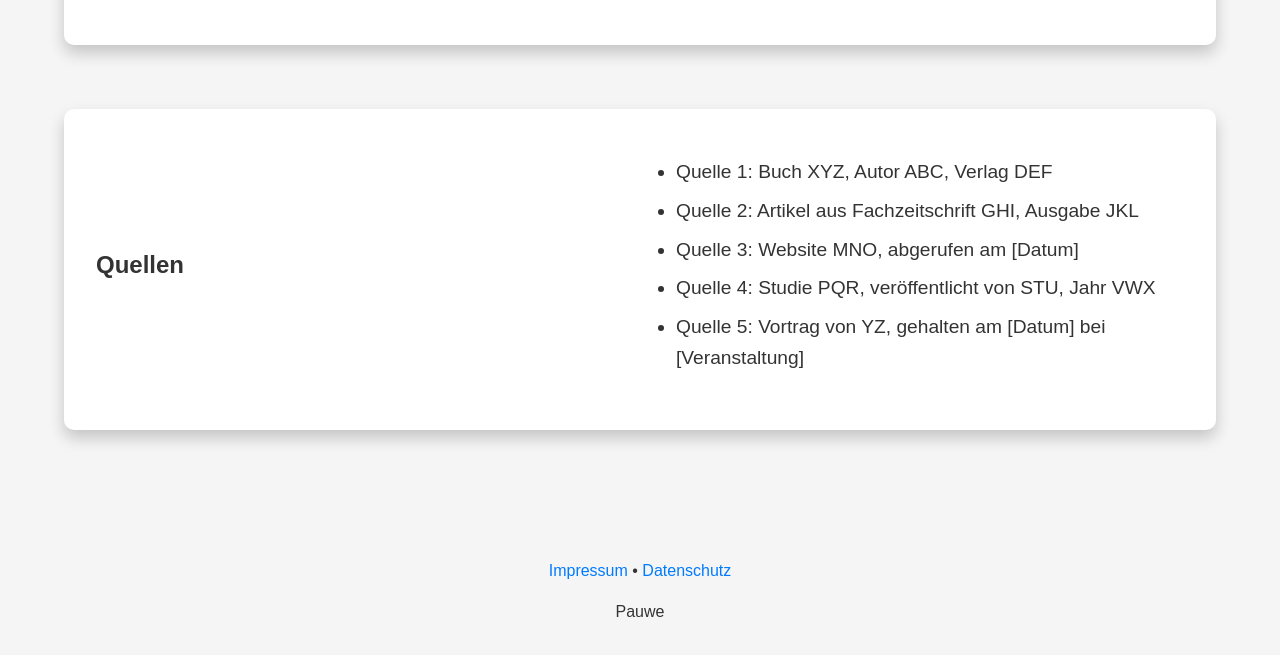
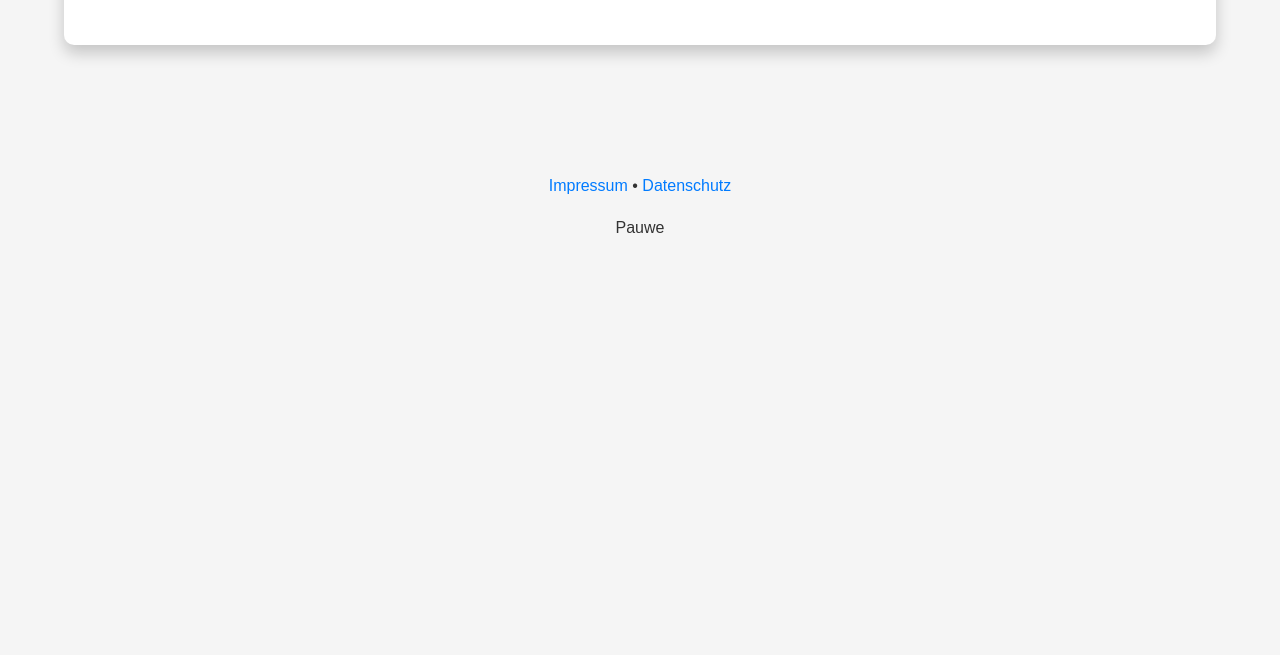
Before and after one commit to Nachhaltigeralsdu/regiolekt, a plain HTML site: page index.html in a window 1280 px wide. Shown: the part 2364-3019 px from the top of the page. After the commit the page ends 2652 px from the top, so only its background shows below. Drawn offline with Linux system fonts and the light colour scheme.

Commit message:
index.html aktualisieren

```diff
--- a/index.html
+++ b/index.html
@@ -218,16 +218,6 @@
             </div>
             <img src="Bild4" alt="Bild zu Thema 4">
         </section>
-        <section id="sources" class="sources-container fade-in">
-            <h2>Quellen</h2>
-            <ul>
-                <li>Quelle 1: Buch XYZ, Autor ABC, Verlag DEF</li>
-                <li>Quelle 2: Artikel aus Fachzeitschrift GHI, Ausgabe JKL</li>
-                <li>Quelle 3: Website MNO, abgerufen am [Datum]</li>
-                <li>Quelle 4: Studie PQR, veröffentlicht von STU, Jahr VWX</li>
-                <li>Quelle 5: Vortrag von YZ, gehalten am [Datum] bei [Veranstaltung]</li>
-            </ul>
-        </section>
     </main>
     <button id="back-to-top" title="Nach oben">⬆️</button>
     <div id="fullscreen-modal" class="fullscreen">
```
